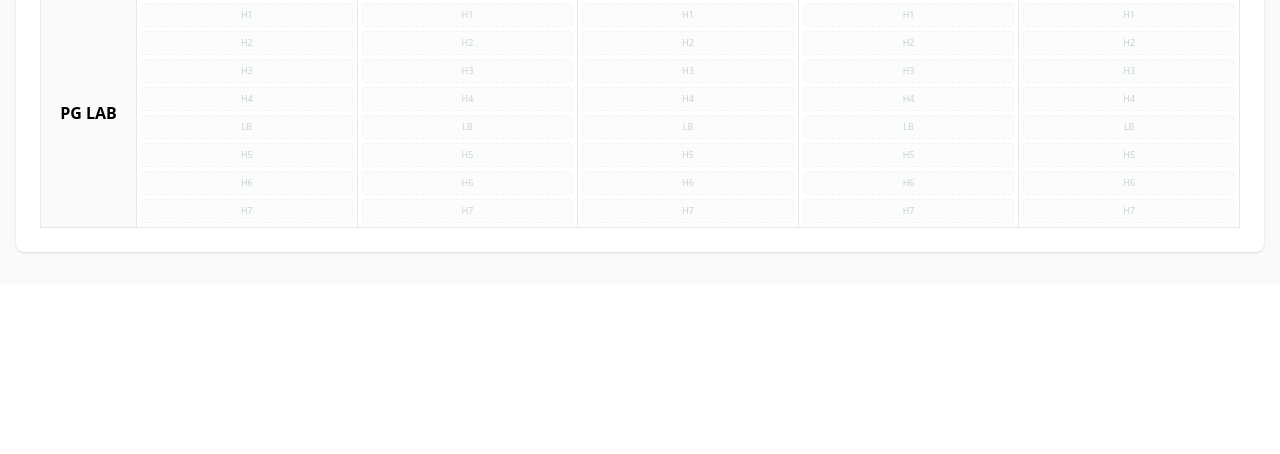
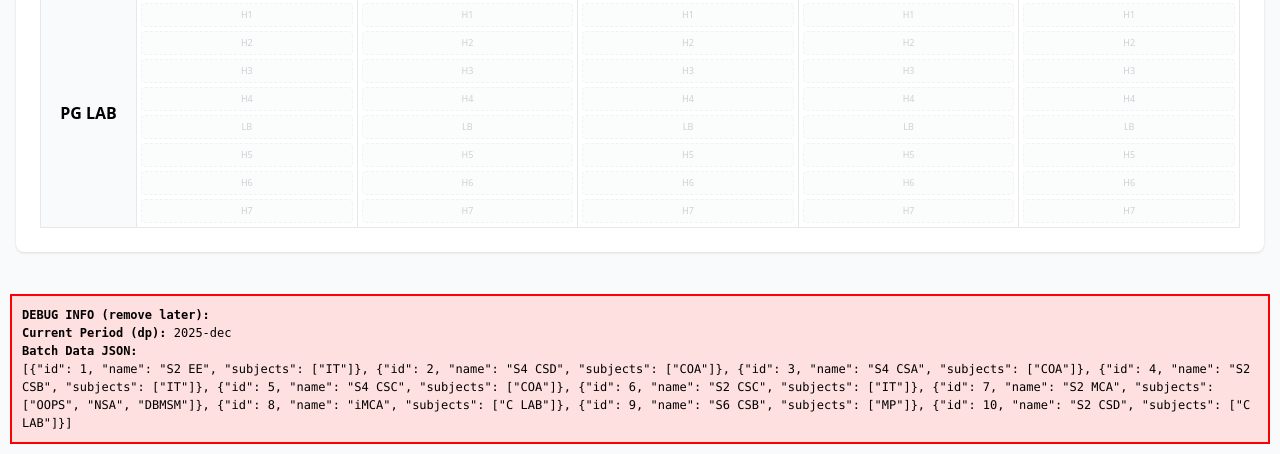
Before and after one commit to varunpnair92/timetable, a Django app: page /auto-lab-allotment/ in a window 1280 px wide. Shown: the part 3558-4012 px from the top of the page. Before the commit the page ends 3812 px from the top, so only its background shows below. Run offline with Django 5.2, Linux system fonts and the light colour scheme; a user stored in the database is signed in; data comes from the database, SQL or seed files in the repository; data that the repository does not hold is empty; parts of the project's set-up code (start-up, migrations or seed data) failed here and were passed over; some libraries are stand-ins or nearby versions.

Commit message:
debug: add batch data debug info to auto lab allotment page

```diff
--- a/templates/auto_lab_allotment.html
+++ b/templates/auto_lab_allotment.html
@@ -166,6 +166,13 @@
         </table>
     </div>
 
+</div>
+
+<!-- DEBUG: Remove after fixing -->
+<div style="background: #ffe0e0; padding: 10px; margin: 10px; border: 2px solid red; font-family: monospace; font-size: 12px;">
+    <strong>DEBUG INFO (remove later):</strong><br>
+    <strong>Current Period (dp):</strong> {{ current_view_sem }}<br>
+    <strong>Batch Data JSON:</strong> <pre style="white-space: pre-wrap;">{{ batch_data }}</pre>
 </div>
 
 <!-- Data from Backend -->
```
